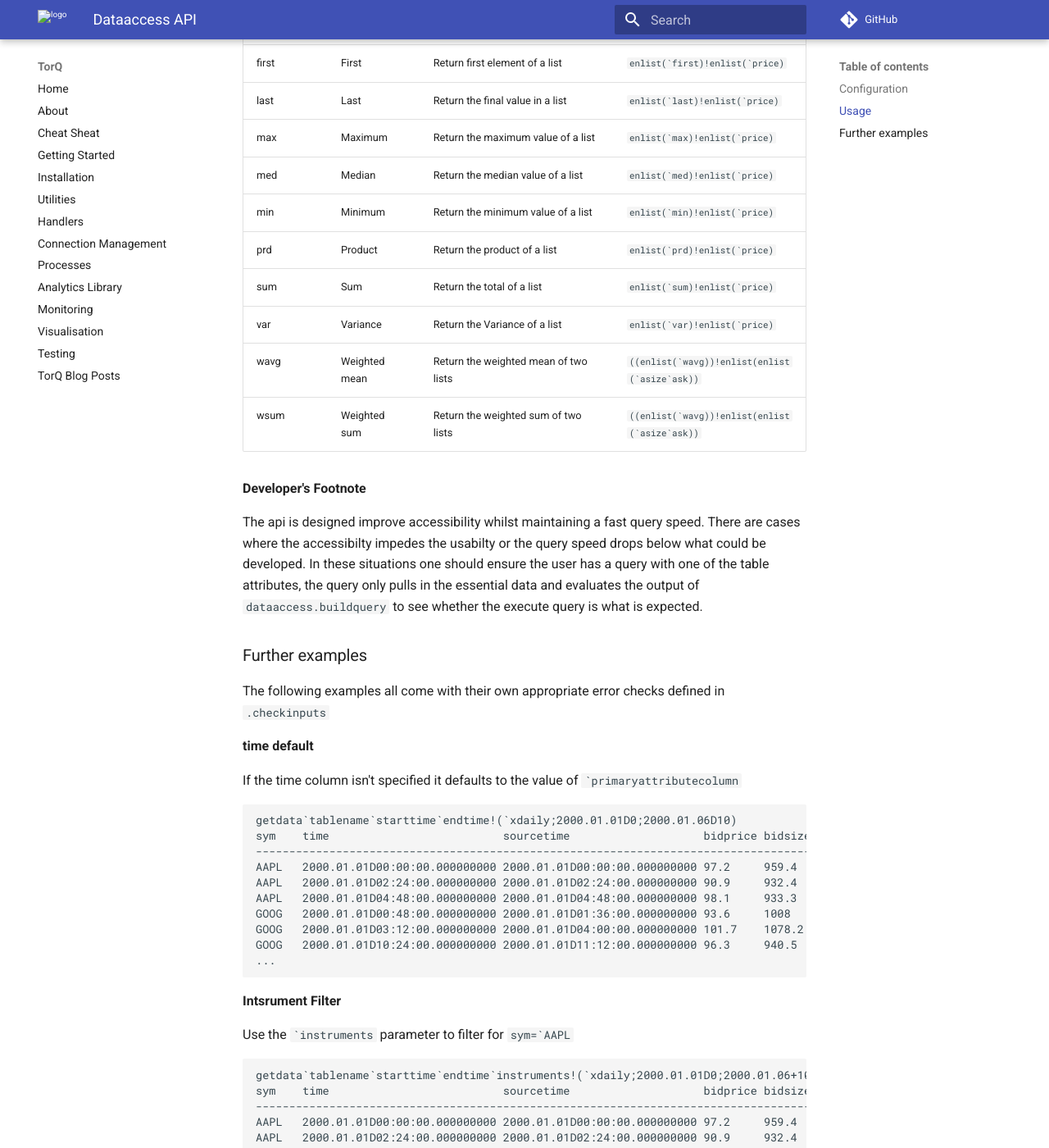
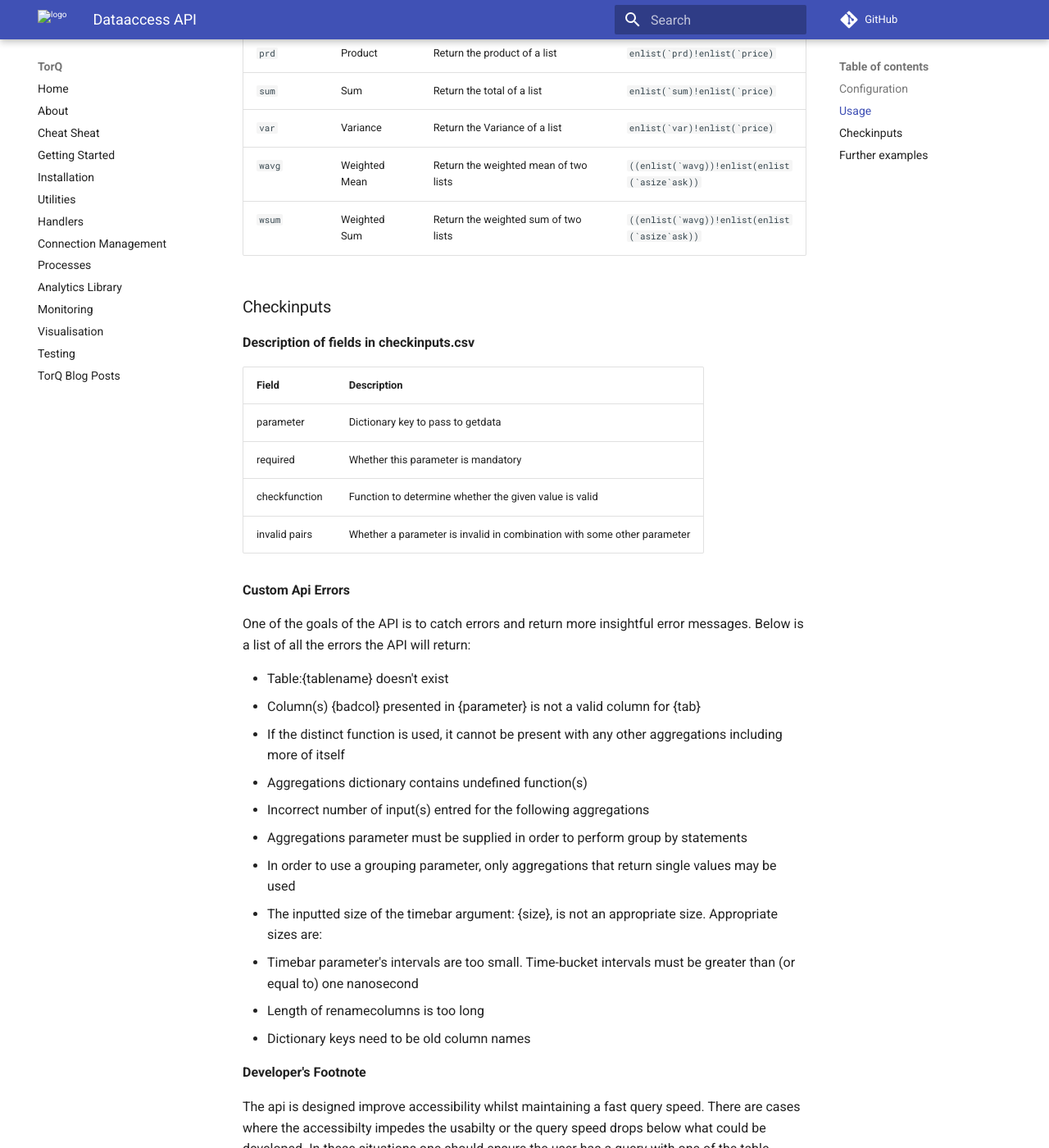
Before and after one commit to DataIntellectTech/TorQ, an MkDocs documentation site: the page built from docs/dataaccess.md, in a window 1280 px wide and 1400 px high, scrolled down 3738 px. Shown: the whole window at 82% size. Built offline with MkDocs 1.6.1 and Material for MkDocs 9.7.7, drawn with Linux system fonts in a browser that asks for light colours; comment, search, counter and statistics services are not loaded; old or Windows-style settings are respelled for this version of MkDocs; some of the changed text lies outside the part shown.

Commit message:
Update dataaccess.md
Added error descriptions

````diff
--- a/docs/dataaccess.md
+++ b/docs/dataaccess.md
@@ -19,16 +19,16 @@ In both cases the filepath should point to a configuration file containing infor
 
 |proctype   |tablename  |primarytimecolumn     |attributecolumn       |instrumentcolumn|timezone|getrollover     |getpartitionrange   |
 |-----------|-----------|----------------------|----------------------|----------------|--------|----------------|--------------------|
-rdb|trade|time|sym|sym||defaultrollover|defaultpartitionrange
-hdb|trade|time|sym|sym||defaultrollover|defaultpartitionrange
-rdb|quote|time|sym|sym||defaultrollover|defaultpartitionrange
-hdb|quote|time|sym|sym||defaultrollover|defaultpartitionrange
+|rdb|trade|time|sym|sym||defaultrollover|defaultpartitionrange|
+|hdb|trade|time|sym|sym||defaultrollover|defaultpartitionrange|
+|rdb|quote|time|sym|sym||defaultrollover|defaultpartitionrange|
+|hdb|quote|time|sym|sym||defaultrollover|defaultpartitionrange|
 
 
 
 **Description of fields in csv**
 
-|field      |description                                                          |
+|Field      |Description                                                          |
 |-----------|---------------------------------------------------------------------|
 |proctype    |denotes the type of process  i.e. rdb or hdb|
 |tablename  |table to query - assumed unique across given proctype      |
@@ -36,8 +36,8 @@ hdb|quote|time|sym|sym||defaultrollover|defaultpartitionrange
 |attributecolumn    |primary attribute column - used in ordering of queries      |
 |instrumentcolumn   |column containing instrument      |
 |timezone   |timezone of interest (NYI)      |
-|getrollover   |custom function to determine hdb/rdb rollover (see below)      |
-|getpartitionrange   |custom function to determine partition range for the hdb (see below)      |
+|getrollover   |custom function to determine last rdb rollover (see below)      |
+|getpartitionrange   |custom function to determine the partition range which should be used when querying hdb (see below)      |
 
 
 Examples of custom functions:
@@ -47,7 +47,7 @@ Examples of custom functions:
 defaultrollover:{[].z.d+0D};
 
 //- cast time range - to partition range
-//- if timecolumn != primarytimecolum - look forward one partition to account for descrepancy between "date" & "`date$timecolumn"
+//- if timecolumn != primarytimecolumn - look forward one partition to account for descrepancy between "date" & "`date$timecolumn" it is used to determine all the partitions of the hdb
 defaultpartitionrange:{[timecolumn;primarytimecolumn;partitionfield;hdbtimerange]
     @[partitionfield$hdbtimerange;1;+;not timecolumn~primarytimecolumn]
  };
@@ -59,7 +59,7 @@ defaultpartitionrange:{[timecolumn;primarytimecolumn;partitionfield;hdbtimerange
 
 **Valid Inputs**
 
-|parameter     |required|example                                                                                   |invalidpairs                 |description                                                                     |
+|parameter     |required|example                                                                                   |invalidpairs\*                 |description                                                                     |
 |--------------|--------|------------------------------------------------------------------------------------------|-----------------------------|--------------------------------------------------------------------------------|
 |tablename     |1       |\`quote                                                                                    |                             |table to query                                                                  |
 |starttime     |1       |2020.12.18D12:00                                                                          |                             |startime - must be a valid time type (see timecolumn)                           |
@@ -77,6 +77,9 @@ defaultpartitionrange:{[timecolumn;primarytimecolumn;partitionfield;hdbtimerange
 |ordering      |0       |enlist(\`desc\`bidprice)                                                                  |                             |list ordering results ascending or descending by column
 |renamecolumn|0         | \`old1\`old2\`old3!\`new1\`new2\`new3                                                    |                         | Either a dictionary of old!new or list of column names
 
+\* Invalid pairs are two dictionary keys not allowed to be defined simultaneously.
+
+
 **Example function call**
 
 ```
@@ -90,38 +93,53 @@ GOOG   2000.01.01D07:12:00.000000000 94.5     939.6   115.5    1148.4
 GOOG   2000.01.01D09:36:00.000000000 93.6     925.2   114.4    1130.8
 ...
 ```
+**Table of avaliable Aggregations**
 
+|Aggregation|Full Name    |Description                                          |Example                                          |
+|-----------|-------------|-----------------------------------------------------|-------------------------------------------------|
+|`avg`      |Mean         |Return the mean of a list                            |```enlist(`avg)!enlist(`price)```                |
+|`cor`      |Correlation  |Return Pearson's Correlation coefficient of two lists|```(enlist `cor)!enlist(enlist(`bid`ask))```     |
+|`count`    |Count        |Return The length of a list                          |```enlist(`count)!enlist(`price)```              |
+|`cov`      |Covariance   |Return the covariance of a list pair                 |```(enlist `cov)!enlist(enlist(`bid`ask))```     |
+|`dev`      |Deviation    |Return the standard deviation of a list              |```enlist(`dev)!enlist(`price)```                |
+|`distinct` |Distinct     |Return distinct elements of a list                   |```enlist(`distinct)!enlist(`sym)```             |
+|`first`    |First        |Return first element of a list                       |```enlist(`first)!enlist(`price)```              |
+|`last`     |Last         |Return the final value in a list                     |```enlist(`last)!enlist(`price)```               |
+|`max`      |Maximum      |Return the maximum value of a list                   |```enlist(`max)!enlist(`price)```                |
+|`med`      |Median       |Return the median value of a list                    |```enlist(`med)!enlist(`price)```                |
+|`min`      |Minimum      |Return the minimum value of a list                   |```enlist(`min)!enlist(`price)```                |
+|`prd`      |Product      |Return the product of a list                         |```enlist(`prd)!enlist(`price)```                |
+|`sum`      |Sum          |Return the total of a list                           |```enlist(`sum)!enlist(`price)```                |
+|`var`      |Variance     |Return the Variance of a list                        |```enlist(`var)!enlist(`price)```                |
+|`wavg`     |Weighted Mean|Return the weighted mean of two lists                |```((enlist(`wavg))!enlist(enlist(`asize`ask))```|
+|`wsum`     |Weighted Sum |Return the weighted sum of two lists                 |```((enlist(`wavg))!enlist(enlist(`asize`ask))```|
+
+### Checkinputs
 
 **Description of fields in checkinputs.csv**
 
-|field      |description                                                          |
-|-----------|---------------------------------------------------------------------|
-|parameter    |dictionary key to pass to getdata    |
-|required   |whether this parameter is mandatory      |
-|checkfunction   |function to determine whether the given value is valid      |
-|invalid pairs   |whether a parameter is invalid in combination with some other parameter      |
+|Field        |Description                                                            |
+|-------------|-----------------------------------------------------------------------|
+|parameter    |Dictionary key to pass to getdata                                      |
+|required     |Whether this parameter is mandatory                                    |
+|checkfunction|Function to determine whether the given value is valid                 |
+|invalid pairs|Whether a parameter is invalid in combination with some other parameter|
 
-**Table of avaliable Aggregations**
+**Custom Api Errors**
 
-|Aggregation|Full Name | Description|Example                         |
-|----|-----------------|---------------|----------------------------------|
-|avg|Mean|Return the mean of a list|```enlist(`avg)!enlist(`price)```|
-|cor|Correlation|Return Pearson's Correlation coefficient of two lists|```(enlist `cor)!enlist(enlist(`bid`ask))```|
-|count|Count|Return The length of a list|```enlist(`count)!enlist(`price)```|
-|cov|Covariance|Return the covariance of a list pair|```(enlist `cov)!enlist(enlist(`bid`ask))```|
-|dev|Deviation|Return the standard deviation of a list|```enlist(`dev)!enlist(`price)```|
-|distinct|Distinct|Return distinct elements of a list|```enlist(`distinct)!enlist(`sym)```|
-|first|First|Return first element of a list|```enlist(`first)!enlist(`price)```|
-|last|Last|Return the final value in a list|```enlist(`last)!enlist(`price)```|
-|max|Maximum|Return the maximum value of a list|```enlist(`max)!enlist(`price)```|
-|med|Median|Return the median value of a list|```enlist(`med)!enlist(`price)```|
-|min|Minimum|Return the minimum value of a list|```enlist(`min)!enlist(`price)```|
-|prd|Product|Return the product of a list|```enlist(`prd)!enlist(`price)```|
-|sum|Sum|Return the total of a list|```enlist(`sum)!enlist(`price)```|
-|var|Variance|Return the Variance of a list|```enlist(`var)!enlist(`price)```|
-|wavg|Weighted mean|Return the weighted mean of two lists|```((enlist(`wavg))!enlist(enlist(`asize`ask))```
-|wsum|Weighted sum|Return the weighted sum of two lists|```((enlist(`wavg))!enlist(enlist(`asize`ask))```
+One of the goals of the API is to catch errors and return more insightful error messages. Below is a list of all the errors the API will return:
 
+- Table:{tablename} doesn't exist
+- Column(s) {badcol} presented in {parameter} is not a valid column for {tab}
+- If the distinct function is used, it cannot be present with any other aggregations including more of itself
+- Aggregations dictionary contains undefined function(s)
+- Incorrect number of input(s) entred for the following aggregations
+- Aggregations parameter must be supplied in order to perform group by statements
+- In order to use a grouping parameter, only aggregations that return single values may be used
+- The inputted size of the timebar argument: {size}, is not an appropriate size. Appropriate sizes are:
+- Timebar parameter's intervals are too small. Time-bucket intervals must be greater than (or equal to) one nanosecond
+- Length of renamecolumns is too long
+- Dictionary keys need to be old column names
 
 
 **Developer's Footnote**
@@ -130,7 +148,6 @@ The api is designed improve accessibility whilst maintaining a fast query speed.
 
 ### Further examples
 
-The following examples all come with their own appropriate error checks defined in `.checkinputs`
 
 **time default**
 
@@ -164,9 +181,6 @@ AAPL   2000.01.01D04:48:00.000000000 2000.01.01D04:48:00.000000000 98.1     933.
 AAPL   2000.01.01D07:12:00.000000000 2000.01.01D07:12:00.000000000 94.5     939.6   115.5    1148.4
 ...
 ```
-
-
-
 
 
 **Columns**
````
